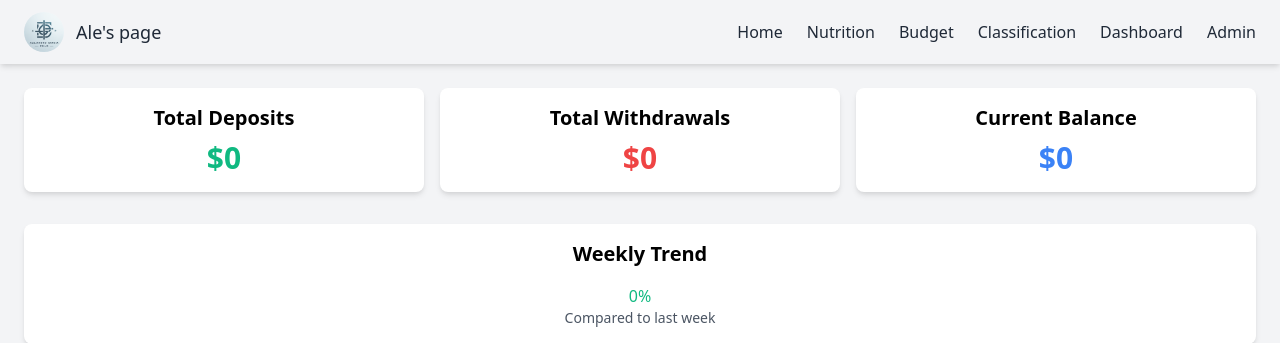
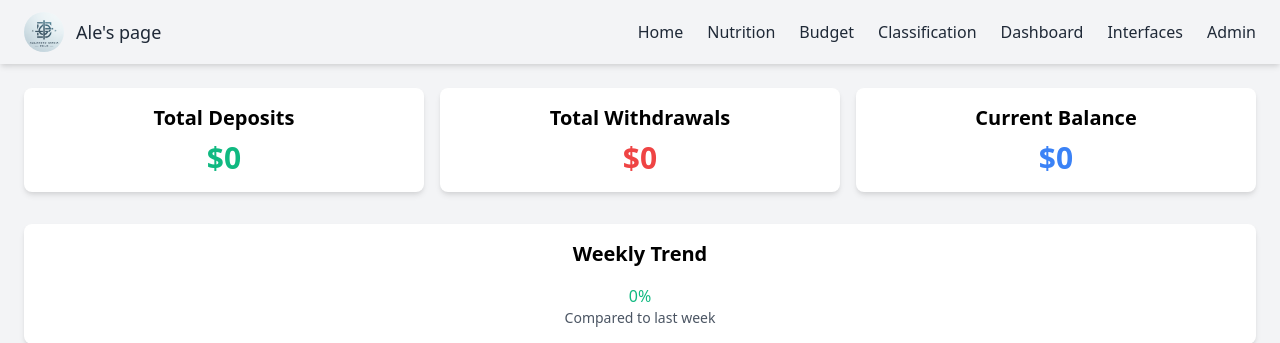
Before and after one commit to maestromaximo/webPerson, a Django app: page /dashboard/ in a window 1280 px wide. Shown: the top 343 px of the page. Run offline with Django 5.2, Linux system fonts and the light colour scheme; the visitor is signed in with stand-in values (Sample User, id 1); data that the repository does not hold is empty; some libraries are stand-ins or nearby versions.

Commit message:
Add interface menu to navbar

```diff
--- a/templates/navbar.html
+++ b/templates/navbar.html
@@ -28,6 +28,7 @@
             <a href="{% url 'budget' %}" class="text-gray-800 hover:text-purple-300">Budget</a>
             <a href="{% url 'classification_menu' %}" class="text-gray-800 hover:text-purple-300">Classification</a>
             <a href="{% url 'dashboard' %}" class="text-gray-800 hover:text-purple-300">Dashboard</a>
+            <a href="{% url 'interface_menu' %}" class="text-gray-800 hover:text-purple-300">Interfaces</a>
                 <a href="/admin" class="text-gray-800 hover:text-purple-300">Admin</a>
             {% endif %}
         </div>
@@ -50,6 +51,7 @@
             <a href="{% url 'budget' %}" class="text-gray-800 hover:text-purple-300">Budget</a>
             <a href="{% url 'classification_menu' %}" class="text-gray-800 hover:text-purple-300">Classification</a>
             <a href="{% url 'dashboard' %}" class="text-gray-800 hover:text-purple-300">Dashboard</a>
+            <a href="{% url 'interface_menu' %}" class="text-gray-800 hover:text-purple-300">Interfaces</a>
                 <a href="/admin" class="text-gray-800 hover:text-purple-300">Admin</a>
             {% endif %}
     </div>
```
